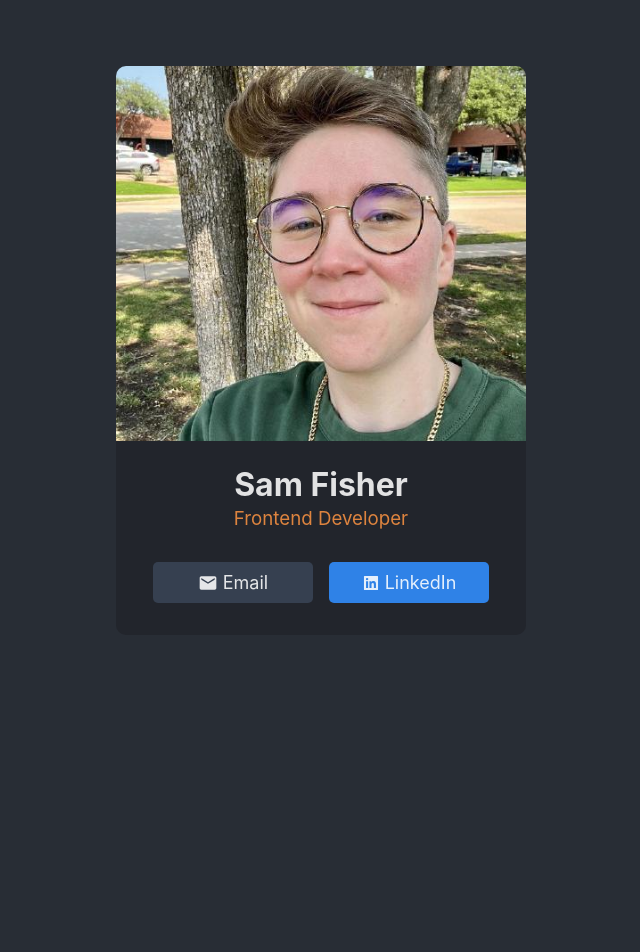
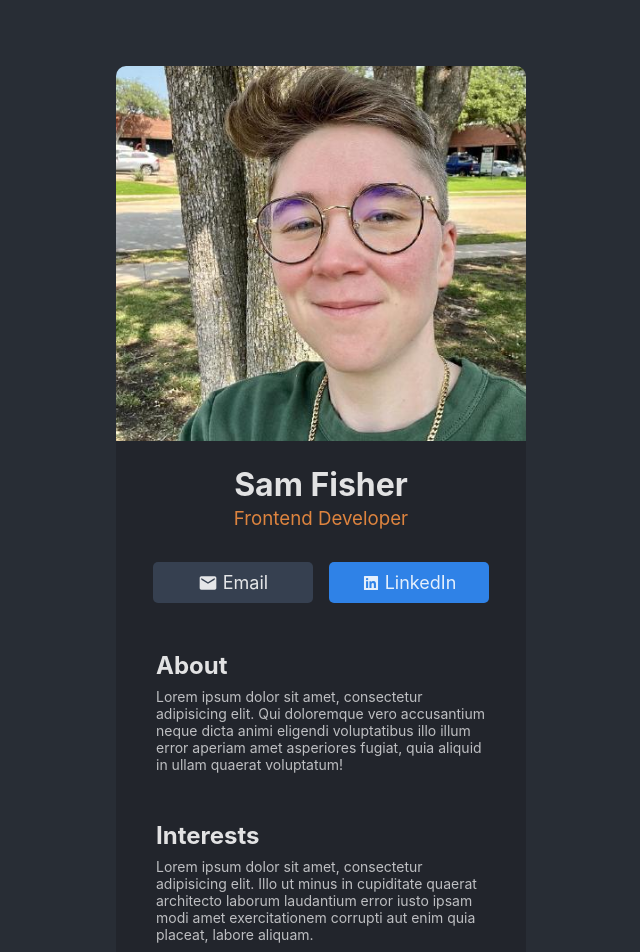
Before and after one commit to SamFisher0208/Digital_Business_Card, a React (Vite) app in the folder digital_business_card/: page / in a window 1280 px wide. Shown: the top 952 px of the page, without its empty margins (319-959 px from the left). Before the commit the page ends 800 px from the top, so only its background shows below. Built offline with nearby package versions, Linux system fonts and the light colour scheme.

Commit message:
added info component

```diff
--- a/digital_business_card/src/App.css
+++ b/digital_business_card/src/App.css
@@ -86,3 +86,28 @@
     color: #2f82e7;
   }
 }
+
+.info-container {
+  display: flex;
+  flex-direction: column;
+  text-align: left;
+  width: 100%;
+  padding: 0 2.5rem;
+  margin-top: 1rem;
+}
+
+.about {
+  font-size: 14px;
+  font-weight: normal;
+  color: var(--light-grey);
+  padding-top: 0.5rem;
+  padding-bottom: 3rem;
+}
+
+.interests {
+  font-size: 14px;
+  font-weight: normal;
+  color: var(--light-grey);
+  padding-top: 0.5rem;
+  padding-bottom: 3rem;
+}
--- a/digital_business_card/src/App.tsx
+++ b/digital_business_card/src/App.tsx
@@ -1,14 +1,15 @@
 import "./App.css";
 import Button from "./components/Button";
-import Info from "./components/Info";
+import Header from "./components/Header";
 import { MdEmail } from "react-icons/md";
 import { AiFillLinkedin } from "react-icons/ai";
+import Info from "./components/Info";
 
 function App() {
   return (
     <div className="container">
       <div className="card-container">
-        <Info></Info>
+        <Header></Header>
 
         <div className="btn-container">
           <Button
@@ -22,6 +23,10 @@ function App() {
             link="https://www.linkedin.com/in/sam-j-fisher"
           />
         </div>
+
+        <div className="info-container">
+          <Info></Info>
+        </div>
       </div>
     </div>
   );
--- /dev/null
+++ b/digital_business_card/src/components/Header.tsx
@@ -0,0 +1,9 @@
+export default function Header() {
+  return (
+    <>
+      <div className="info-image"></div>
+      <h1>Sam Fisher</h1>
+      <h3>Frontend Developer</h3>
+    </>
+  );
+}
--- a/digital_business_card/src/components/Info.tsx
+++ b/digital_business_card/src/components/Info.tsx
@@ -1,9 +1,19 @@
 export default function Info() {
   return (
     <>
-      <div className="info-image"></div>
-      <h1>Sam Fisher</h1>
-      <h3>Frontend Developer</h3>
+      <h2>About</h2>
+      <p className="about">
+        Lorem ipsum dolor sit amet, consectetur adipisicing elit. Qui doloremque
+        vero accusantium neque dicta animi eligendi voluptatibus illo illum
+        error aperiam amet asperiores fugiat, quia aliquid in ullam quaerat
+        voluptatum!
+      </p>
+      <h2>Interests</h2>
+      <p className="interests">
+        Lorem ipsum dolor sit amet, consectetur adipisicing elit. Illo ut minus
+        in cupiditate quaerat architecto laborum laudantium error iusto ipsam
+        modi amet exercitationem corrupti aut enim quia placeat, labore aliquam.
+      </p>
     </>
   );
 }
--- a/digital_business_card/src/index.css
+++ b/digital_business_card/src/index.css
@@ -14,6 +14,7 @@
   --light-blue: #364050;
   --dark-blue: #22252c;
   --light: rgba(255, 255, 255, 0.87);
+  --light-grey: #bebfc2;
   --orange-accent: #de843f;
 }
 
```
